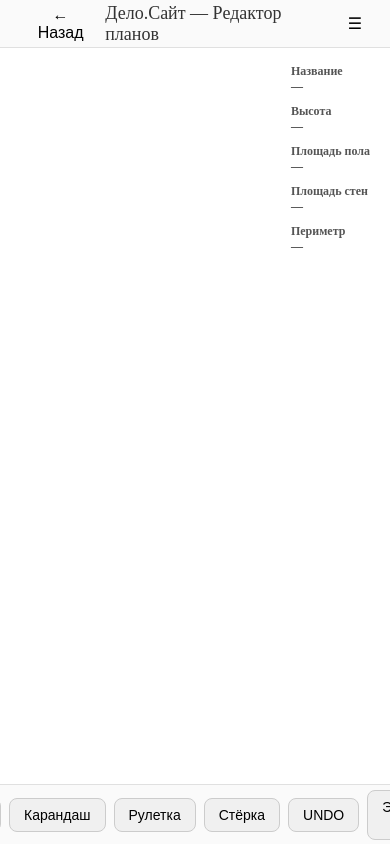
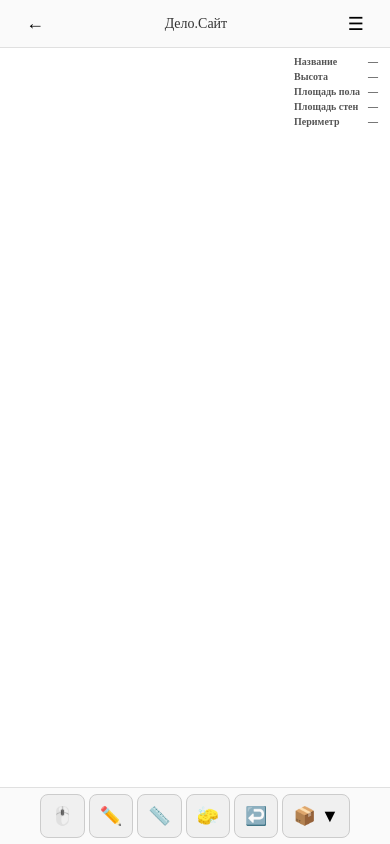
Before and after one commit to Gagarinov-ops/delo-site, a website: page plan.html in a window 390 px wide. Drawn offline with Linux system fonts and the light colour scheme.

Commit message:
старт.html

```diff
--- a/plan.html
+++ b/plan.html
@@ -13,9 +13,9 @@
     </main>
 
     <header>
-        <button id="backBtn" class="icon-btn">← Назад</button>
-        <h1>Дело.Сайт — Редактор планов</h1>
-        <button id="burgerBtn" class="icon-btn">☰</button>
+        <button id="backBtn" class="icon-btn" aria-label="Назад">←</button>
+        <h1>Дело.Сайт</h1>
+        <button id="burgerBtn" class="icon-btn" aria-label="Меню">☰</button>
         <div id="burgerMenu" class="dropdown-menu">
             <button class="menu-item">Личный кабинет</button>
             <button class="menu-item">Сохранить</button>
@@ -24,13 +24,13 @@
     </header>
 
     <nav id="toolbar">
-        <button class="tool-btn">Курсор</button>
-        <button class="tool-btn">Карандаш</button>
-        <button class="tool-btn">Рулетка</button>
-        <button class="tool-btn">Стёрка</button>
-        <button class="tool-btn">UNDO</button>
+        <button class="tool-btn">🖱️</button>
+        <button class="tool-btn">✏️</button>
+        <button class="tool-btn">📏</button>
+        <button class="tool-btn">🧽</button>
+        <button class="tool-btn">↩️</button>
         <div class="dropdown-wrapper">
-            <button id="elementsBtn" class="tool-btn">Элементы ▼</button>
+            <button id="elementsBtn" class="tool-btn">📦 ▼</button>
             <div id="elementsMenu" class="dropdown-menu">
                 <button class="menu-item">Окно</button>
                 <button class="menu-item">Дверь</button>
@@ -42,16 +42,11 @@
 
     <aside id="infoPanel">
         <dl>
-            <dt>Название</dt>
-            <dd>—</dd>
-            <dt>Высота</dt>
-            <dd>—</dd>
-            <dt>Площадь пола</dt>
-            <dd>—</dd>
-            <dt>Площадь стен</dt>
-            <dd>—</dd>
-            <dt>Периметр</dt>
-            <dd>—</dd>
+            <div class="info-row"><dt class="info-label">Название</dt><dd class="info-value">—</dd></div>
+            <div class="info-row"><dt class="info-label">Высота</dt><dd class="info-value">—</dd></div>
+            <div class="info-row"><dt class="info-label">Площадь пола</dt><dd class="info-value">—</dd></div>
+            <div class="info-row"><dt class="info-label">Площадь стен</dt><dd class="info-value">—</dd></div>
+            <div class="info-row"><dt class="info-label">Периметр</dt><dd class="info-value">—</dd></div>
         </dl>
     </aside>
 
--- a/styles/main.css
+++ b/styles/main.css
@@ -59,7 +59,7 @@ h1 {
 .icon-btn {
     background: transparent;
     border: none;
-    font-size: 16px;
+    font-size: 20px;
     cursor: pointer;
     padding: 8px 12px;
     border-radius: 6px;
@@ -74,7 +74,6 @@ h1 {
     bottom: 0;
     left: 0;
     width: 100%;
-    height: 60px;
     z-index: 2;
     background: #FAFAFA;
     border-top: 1px solid #E0E0E0;
@@ -82,15 +81,26 @@ h1 {
     align-items: center;
     justify-content: center;
     gap: 8px;
+    padding: 8px 12px;
+    flex-wrap: wrap;
 }
 
 .tool-btn {
     background: #F0F0F0;
     border: 1px solid #CCC;
-    padding: 8px 14px;
+    padding: 8px 12px;
     border-radius: 8px;
     cursor: pointer;
-    font-size: 14px;
+    font-size: 20px;
+    min-width: 44px;
+    min-height: 44px;
+    display: inline-flex;
+    align-items: center;
+    justify-content: center;
+}
+
+.tool-btn span {
+    display: none;
 }
 
 .tool-btn:hover {
@@ -110,7 +120,7 @@ h1 {
     border: 1px solid #CCC;
     border-radius: 8px;
     box-shadow: 0 4px 12px rgba(0,0,0,0.15);
-    min-width: 160px;
+    min-width: 140px;
     z-index: 20;
     margin-bottom: 4px;
 }
@@ -139,31 +149,75 @@ h1 {
     top: 48px;
     right: 0;
     z-index: 2;
-    padding: 16px 20px;
+    padding: 12px 16px;
     pointer-events: none;
+    max-width: 220px;
 }
 
 dl {
     pointer-events: auto;
+    margin: 0;
 }
 
-dt {
-    font-weight: 600;
+.info-row {
+    display: flex;
+    justify-content: space-between;
+    gap: 12px;
+    margin-bottom: 4px;
     font-size: 12px;
-    color: #555;
-    margin-top: 10px;
+    line-height: 1.2;
 }
 
-dt:first-child {
-    margin-top: 0;
+.info-label {
+    font-weight: 600;
+    color: #555;
 }
 
-dd {
-    font-size: 12px;
+.info-value {
+    font-weight: 500;
     color: #000;
-    margin-left: 0;
-    margin-bottom: 10px;
-    font-weight: 500;
+}
+
+/* Мобильная адаптация */
+@media (max-width: 768px) {
+    h1 {
+        font-size: 14px;
+    }
+
+    .icon-btn {
+        font-size: 18px;
+        padding: 6px 10px;
+    }
+
+    #toolbar {
+        gap: 4px;
+        padding: 6px 8px;
+    }
+
+    .tool-btn {
+        padding: 6px 10px;
+        font-size: 18px;
+    }
+
+    #infoPanel {
+        max-width: 170px;
+        padding: 8px 12px;
+    }
+
+    .info-row {
+        font-size: 10px;
+        gap: 8px;
+        margin-bottom: 3px;
+    }
+
+    .dropdown-menu {
+        min-width: 120px;
+    }
+
+    .menu-item {
+        padding: 8px 12px;
+        font-size: 12px;
+    }
 }
 
 #toast {
```
